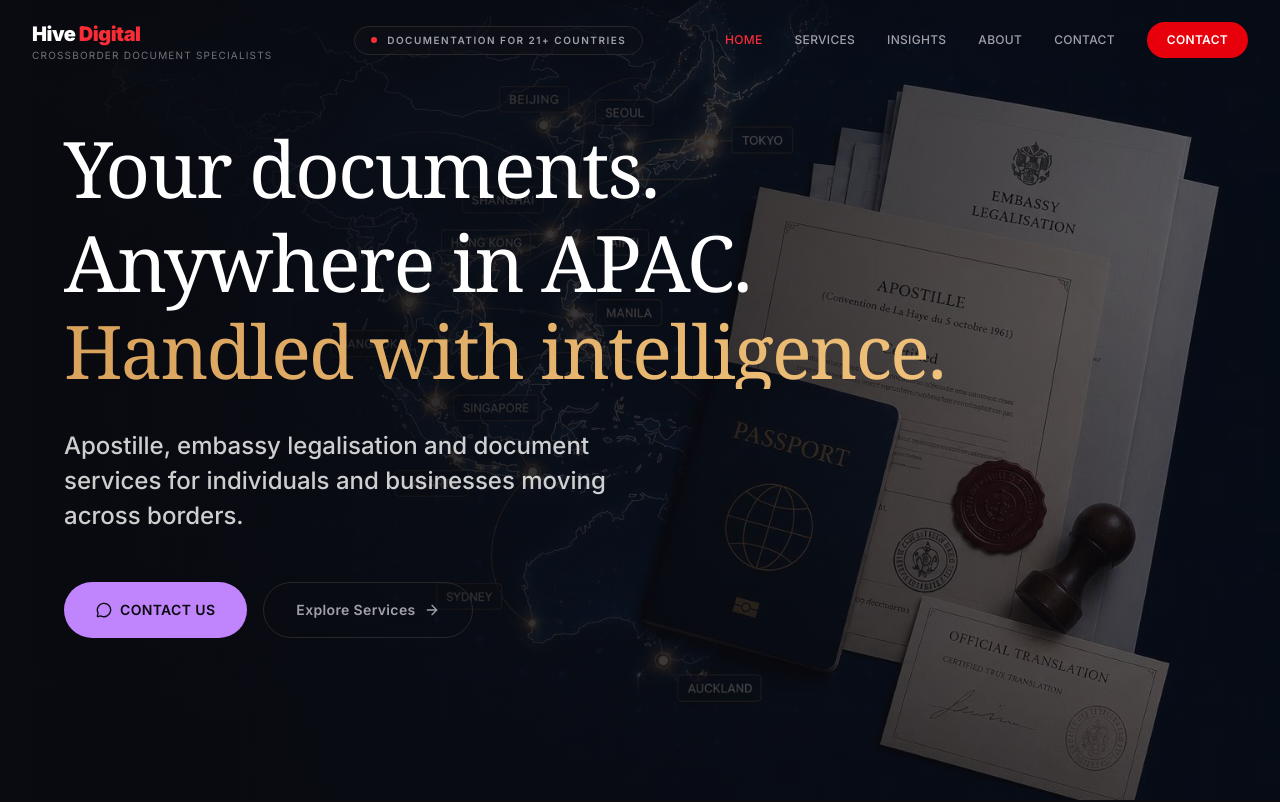
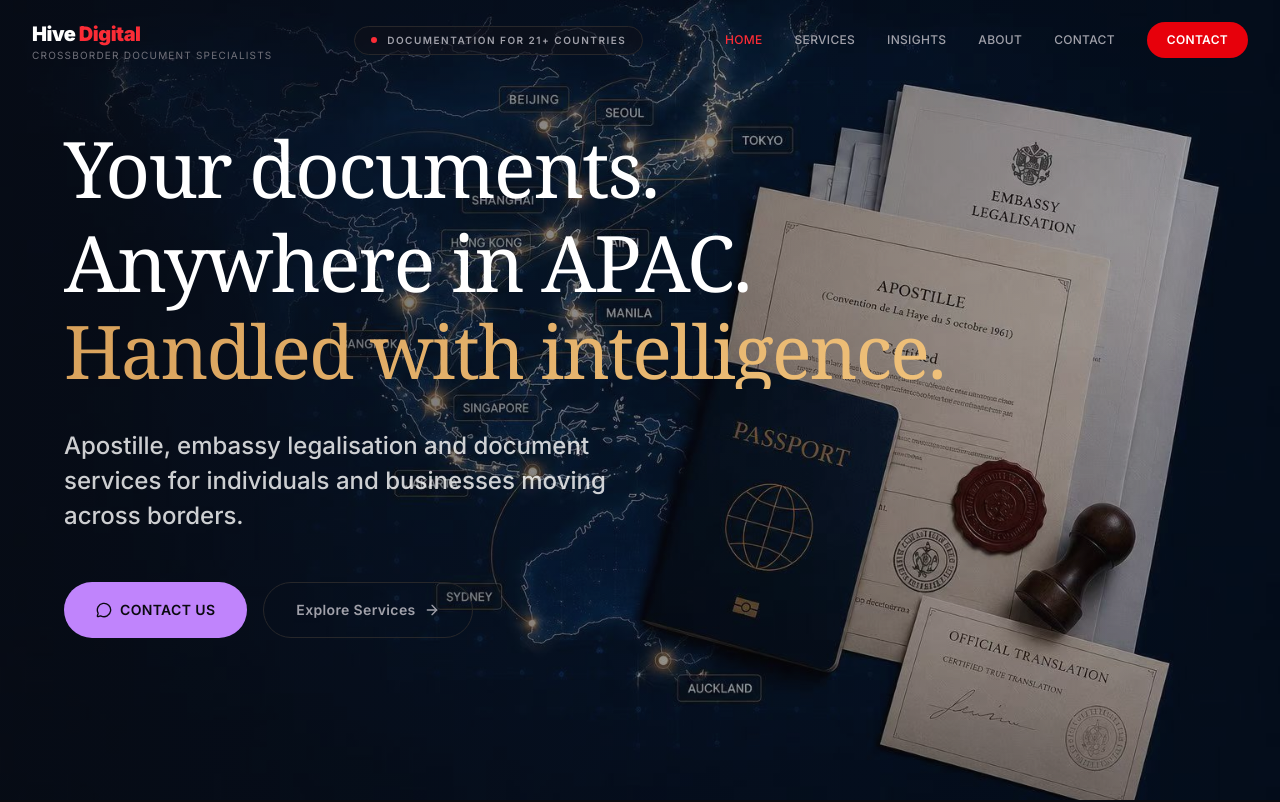
Before and after one commit to scottpiusz-cmyk/hive-digital, a Next.js app: page / in a window 1280 px wide. Shown: the top 802 px of the page. Built offline with nearby package versions, Linux system fonts and the light colour scheme.

Commit message:
Brighten hero: reduce overlay opacity

```diff
--- a/sections/Hero.tsx
+++ b/sections/Hero.tsx
@@ -13,10 +13,10 @@ export default function Hero() {
         style={{ backgroundImage: "url('/hero-bg.jpg')" }}
       />
       {/* Dark overlay */}
-      <div className="absolute inset-0 bg-hive-bg/60" style={{ zIndex: 1 }} />
+      <div className="absolute inset-0 bg-hive-bg/30" style={{ zIndex: 1 }} />
       {/* Gradient overlay */}
       <div
-        className="absolute inset-0 bg-gradient-to-r from-hive-bg/90 via-hive-bg/50 to-transparent"
+        className="absolute inset-0 bg-gradient-to-r from-hive-bg/50 via-hive-bg/20 to-transparent"
         style={{ zIndex: 2 }}
       />
 
```
